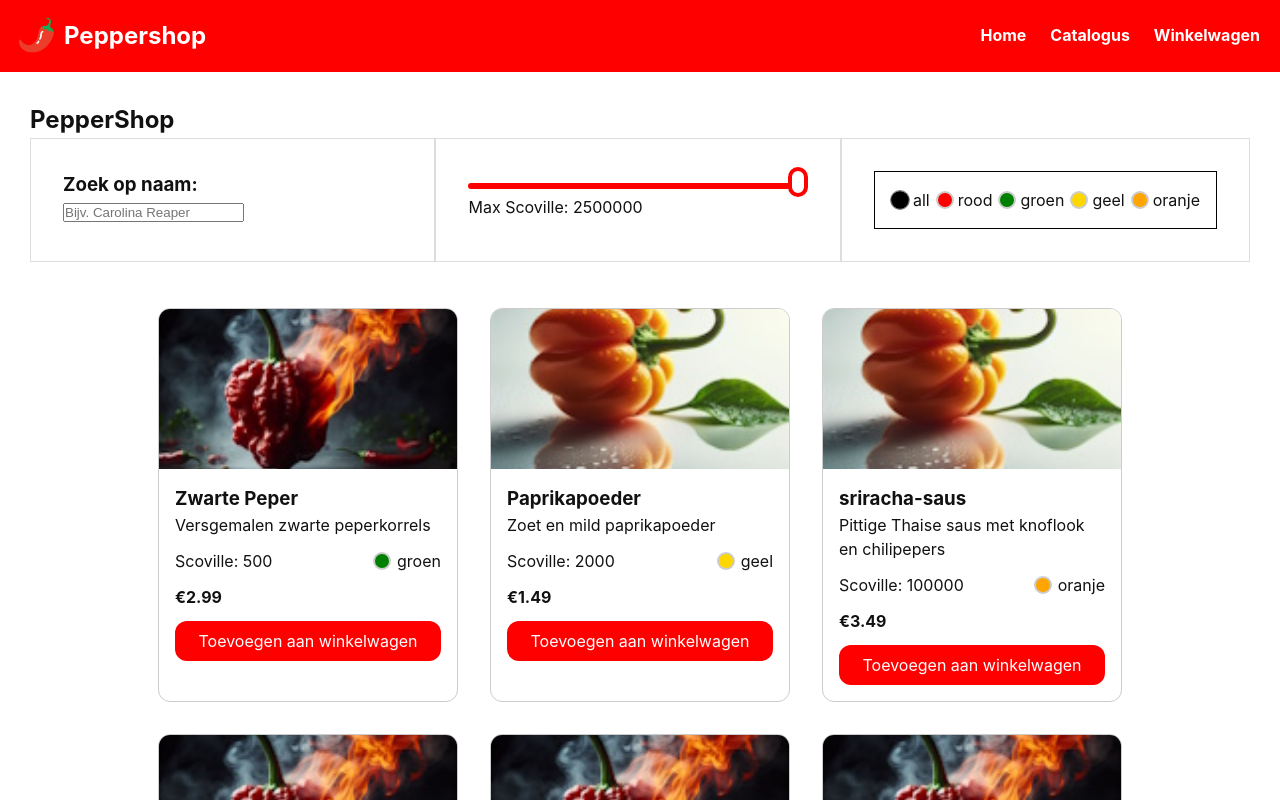
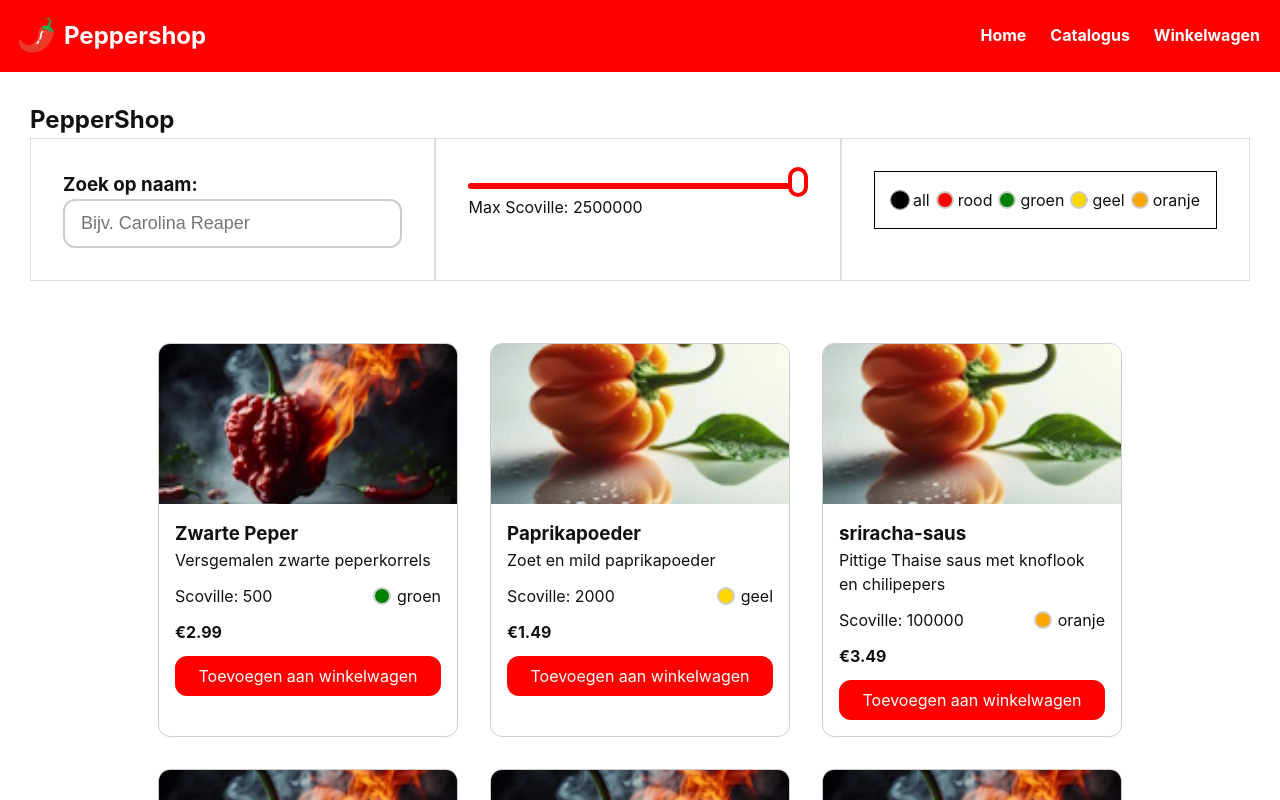
Before and after one commit to Ay-can/peppershop, a React (Vite) app: page / in a window 1280 px wide. Shown: the top 800 px of the page. Built offline with nearby package versions, Linux system fonts and the light colour scheme.

Commit message:
fix: make input field look better

```diff
--- a/src/features/products/components/ProductGrid.module.css
+++ b/src/features/products/components/ProductGrid.module.css
@@ -3,5 +3,5 @@
   grid-template-columns: repeat(auto-fill, minmax(280px, 300px));
   justify-content: center;
   gap: 32px;
-  margin-top: 16px;
+  padding: 32px 64px;
 }
--- a/src/features/products/components/ProductSearchPage.module.css
+++ b/src/features/products/components/ProductSearchPage.module.css
@@ -1,5 +1,5 @@
 .filtersSection {
-  display: flex;
-  flex-direction: column;
+  display: grid;
+  grid-template-columns: repeat(auto-fill, 1fr);
   padding: 30px;
 }
--- /dev/null
+++ b/src/features/products/components/SearchInput.module.css
@@ -0,0 +1,17 @@
+.input {
+  width: 100%;
+  padding: 12px 16px;
+  font-size: 18px;
+  font-weight: 500;
+  border: 2px solid #ccc;
+  border-radius: 12px;
+  outline: none;
+  transition:
+    border 0.2s,
+    box-shadow 0.2s;
+}
+
+.input:focus {
+  border-color: #ff4500;
+  box-shadow: 0 0 0 3px rgba(255, 69, 0, 0.2);
+}
--- a/src/features/products/components/SearchInput.tsx
+++ b/src/features/products/components/SearchInput.tsx
@@ -1,3 +1,5 @@
+import style from "./SearchInput.module.css";
+
 interface Props {
   value: string;
   onChange: (value: string) => void;
@@ -6,6 +8,7 @@ interface Props {
 export function SearchInput({ value, onChange }: Props) {
   return (
     <input
+      className={style.input}
       type="text"
       value={value}
       onChange={(e) => onChange(e.target.value)}
```
